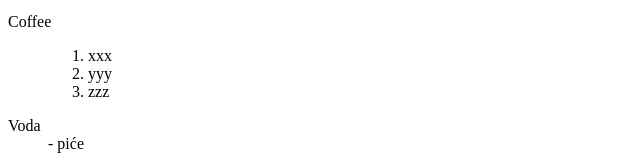
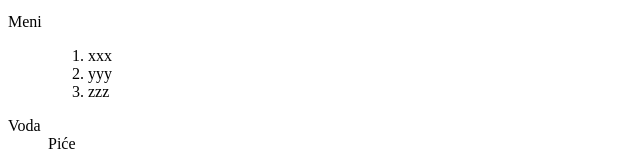
Before and after one commit to nblagojevic/informatika3, a plain HTML site: page informatika3/strane/index1.html in a window 1280 px wide. Shown: the part 427-593 px from the top of the page, 0-640 px from the left. Drawn offline with Linux system fonts and the light colour scheme.

Commit message:
Update index1.html

```diff
--- a/informatika3/strane/index1.html
+++ b/informatika3/strane/index1.html
@@ -31,22 +31,22 @@
         <img src="../slike/download.jpg" width="150">
     </a>
 
-<!-- Neodredjene liste -->
+<!-- neuredjene liste -->
 <ul>
     <li>prva</li>
     <li>druga</li>
     <li>treća</li>
     <li>četvrta</li>
 </ul>
-<!-- Odredjene liste -->
+<!-- uredjene liste -->
 <ol>
     <li>aaa</li>
     <li>bbb</li>
     <li>ccc</li>
 </ol>
-<!-- Deskriptivne liste -->
+<!-- deskriptivne liste -->
 <dl>
-    <dt>Coffee</dt>
+    <dt>Meni</dt>
     <dd>
         <ol>
             <li>xxx</li>
@@ -55,7 +55,7 @@
         </ol>
     </dd>
     <dt>Voda</dt>
-    <dd>- piće</dd>
+    <dd>Piće</dd>
 </dl>
 <table>
     <tr>
```
